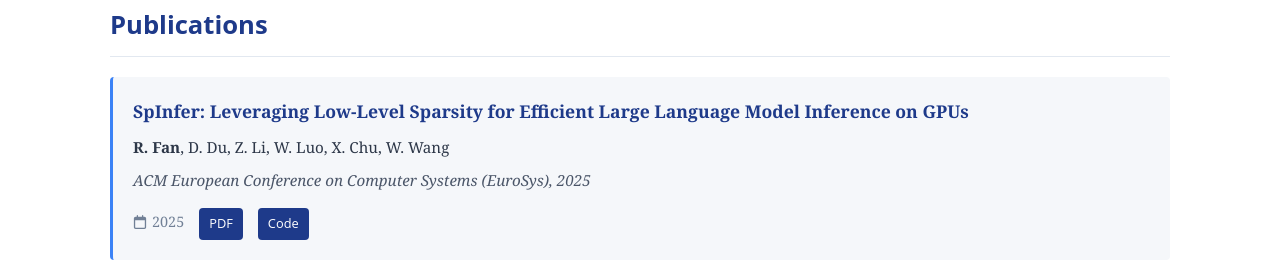
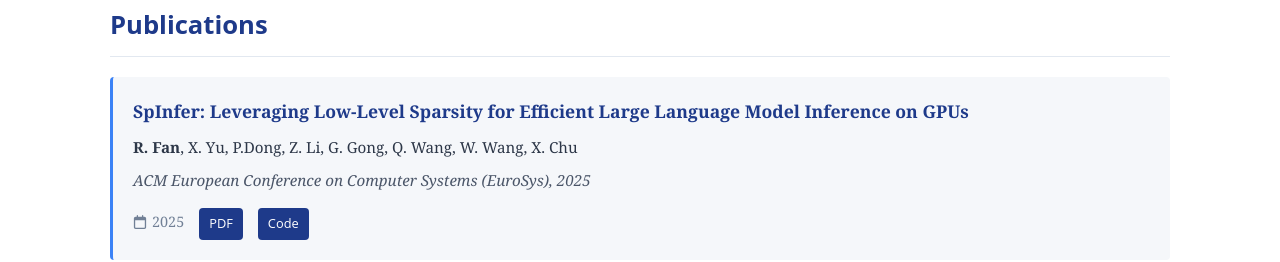
Before and after one commit to fan1997/ruibo.fan.github.io, a plain HTML site: page index.html in a window 1280 px wide. Shown: the part 1680-1942 px from the top of the page. Drawn offline with Linux system fonts and the light colour scheme.

Commit message:
Update index.html

```diff
--- a/index.html
+++ b/index.html
@@ -591,7 +591,7 @@
                 <div class="publications-list">
                     <div class="publication-item">
                         <h3 class="publication-title">SpInfer: Leveraging Low-Level Sparsity for Efficient Large Language Model Inference on GPUs</h3>
-                        <p class="publication-authors"><span class="highlight">R. Fan</span>, D. Du, Z. Li, W. Luo, X. Chu, W. Wang</p>
+                        <p class="publication-authors"><span class="highlight">R. Fan</span>, X. Yu, P.Dong, Z. Li, G. Gong, Q. Wang, W. Wang, X. Chu</p>
                         <p class="publication-venue">ACM European Conference on Computer Systems (EuroSys), 2025</p>
                         <div class="publication-stats">
                             <span class="publication-info">
```
